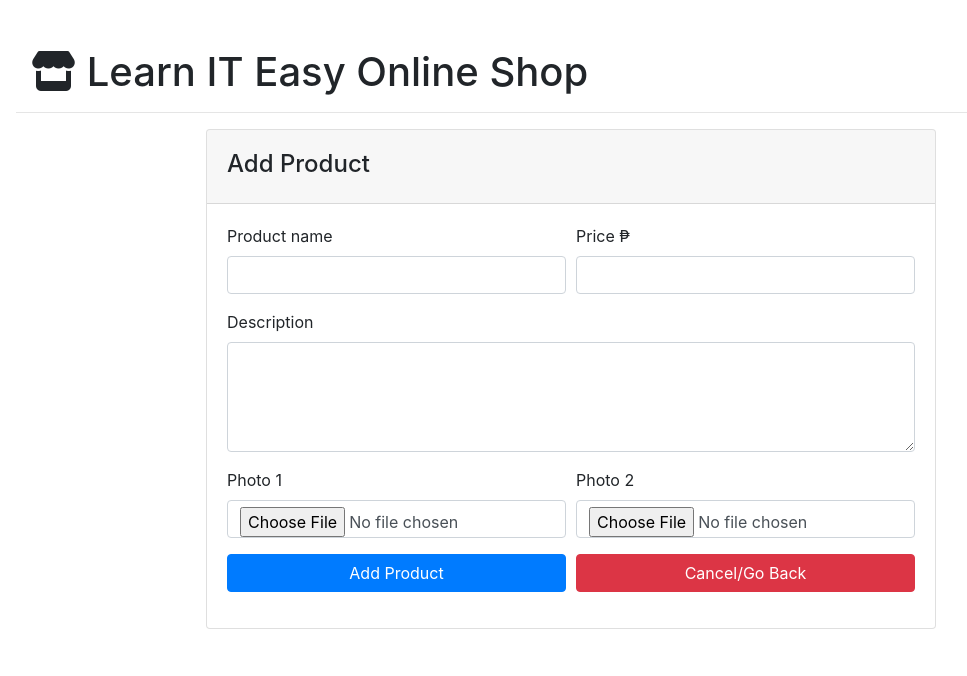
After one commit to SteveTheKidd/FINALS, a PHP site: page /add-product.php in a window 1280 px wide. The commit adds this page. Shown: the top 676 px of the page, without its empty margins (69-1036 px from the left). Run offline with PHP 8.4, Linux system fonts and the light colour scheme.

Commit message:
HAGGANG DITO NA LANG

```diff
--- /dev/null
+++ b/add-product.php
@@ -0,0 +1,120 @@
+<?php
+
+	if(isset($_POST['btnAdd'])){
+
+		if(empty($err)){
+			require('open-connection.php');
+				$strSql = "
+							INSERT INTO tbl_products(name, description, price, photo1, photo2)
+							VALUES (?,?,?,?,?)
+						";
+				if($stmt = mysqli_prepare($con, $strSql)){
+				mysqli_stmt_bind_param($stmt, "sssss",
+										$name, $description,
+										$price, $photo1,
+										$photo2);
+
+					$name = $_POST['txtname'];
+					$description = $_POST['txtdescription'];
+					$price = $_POST['txtprice'];
+					$uploadDIR = 'img/';
+
+					$photokey = (count(glob($uploadDIR))/2);
+					if(isset($filetemp1) & isset($filetemp2)){
+						move_uploaded_file($filetemp1, $uploadDIR . "product");
+					}
+
+					$photo1 = $_POST['txtphoto1'];
+					$photo2 = $_POST['txtphoto2'];
+					mysqli_stmt_execute($stmt);
+
+
+				}
+
+				else{
+					echo 'ERROR: Failed to insert Record!'.$strSql;
+					mysqli_stmt_execute($stmt);
+				}
+
+			require ('close-connection.php');
+
+		}
+	}
+
+?>
+
+<!DOCTYPE html>
+<html>
+<head>
+	<meta charset="UTF-8">
+    <meta http-equiv="X-UA-Compatible" content="IE=edge">
+    <meta name="viewport" content="width=device-width, initial-scale=1.0">
+    <link rel="stylesheet" href="https://cdnjs.cloudflare.com/ajax/libs/twitter-bootstrap/4.6.0/css/bootstrap.min.css" integrity="sha512-P5MgMn1jBN01asBgU0z60Qk4QxiXo86+wlFahKrsQf37c9cro517WzVSPPV1tDKzhku2iJ2FVgL67wG03SGnNA==" crossorigin="anonymous" referrerpolicy="no-referrer" />
+    <link rel="stylesheet" href="https://cdnjs.cloudflare.com/ajax/libs/font-awesome/6.0.0-beta2/css/all.min.css" integrity="sha512-YWzhKL2whUzgiheMoBFwW8CKV4qpHQAEuvilg9FAn5VJUDwKZZxkJNuGM4XkWuk94WCrrwslk8yWNGmY1EduTA==" crossorigin="anonymous" referrerpolicy="no-referrer" />
+    <link rel="stylesheet" href="css/styles.css">
+	<title>Add Product</title>
+
+</head>
+<body>
+	<div class="container">
+		<div class="col-10 mt-5" >
+                <h1><i class="fa fa-store"></i> Learn IT Easy Online Shop</h1>
+            </div>
+		<hr>
+
+
+		<div class="row justify-content-center">
+			<div class="col-md-8">
+				<div class="card">
+						<header class="card-header">
+							<h4 class="card-title mt-2">Add Product</h4>
+						</header>
+					<article class="card-body">
+
+						<form method="post">
+						<div class="form-row">
+							<div class="col form-group">
+								<label>Product name </label>
+							  	<input class="form-control" type="text" name="txtname" id="txtname" placeholder=""  required>
+							</div>
+							<div class="col form-group">
+								<label>Price</label>
+							  	₱<input class="form-control" type="Number" name="txtprice" id="txtprice" placeholder=""  required>
+							</div>
+						</div>
+						<div class="form-group">
+							<label>Description</label>
+  							<textarea class="form-control" name="txtdescription" id="txtdescription" rows="4" required></textarea>
+						</div>
+						<div class="form-row">
+							<div class="form-group col-md-6">
+							  <label>Photo 1</label>
+							  <input type="file" accept="image/*"  class="form-control" name="txtphoto1" id="txtphoto1" placeholder="" required>
+							</div>
+							<div class="form-group col-md-6">
+							  <label>Photo 2</label>
+							  <input type="file" accept="image/*"  class="form-control" name="txtphoto2" id="txtphoto2" placeholder="" required>
+							</div>
+						</div>
+						<div class="form-row">
+							<div class="form-group col-md-6">
+							  <button type="submit" class="btn btn-primary btn-block" name="btnAdd">Add Product</button>
+							</div>
+							<div class="form-group col-md-6">
+							   <a href="product.php" class="btn btn-danger btn-block">Cancel/Go Back</a>
+							</div>
+						</div>
+					</form>
+					</article>
+				</div>
+			</div>
+		</div>
+	</div>
+
+	<br><br>
+	</article>
+
+	<script src="https://cdnjs.cloudflare.com/ajax/libs/jquery/3.6.0/jquery.min.js" integrity="sha512-894YE6QWD5I59HgZOGReFYm4dnWc1Qt5NtvYSaNcOP+u1T9qYdvdihz0PPSiiqn/+/3e7Jo4EaG7TubfWGUrMQ==" crossorigin="anonymous" referrerpolicy="no-referrer"></script>
+    <script src="https://cdnjs.cloudflare.com/ajax/libs/twitter-bootstrap/4.6.0/js/bootstrap.bundle.min.js" integrity="sha512-wV7Yj1alIZDqZFCUQJy85VN+qvEIly93fIQAN7iqDFCPEucLCeNFz4r35FCo9s6WrpdDQPi80xbljXB8Bjtvcg==" crossorigin="anonymous" referrerpolicy="no-referrer"></script>
+</body>
+</html>
--- a/adminpanel.php
+++ b/adminpanel.php
@@ -86,7 +86,7 @@
                     <div class="card text-white bg-warning mb-3">
                     <div class="card-header">
                         <div class="row">
-                        <?php $usernameshow = $_SESSION['user_login']; $userspro = mysqli_query($db_con,"SELECT * FROM `users` WHERE `username`='$usernameshow';"); $userrow=mysqli_fetch_array($userspro); ?>
+
                         <div class="col-sm-4">
                             <i class="fa fa-users fa-3x"></i>
                         </div>
```
